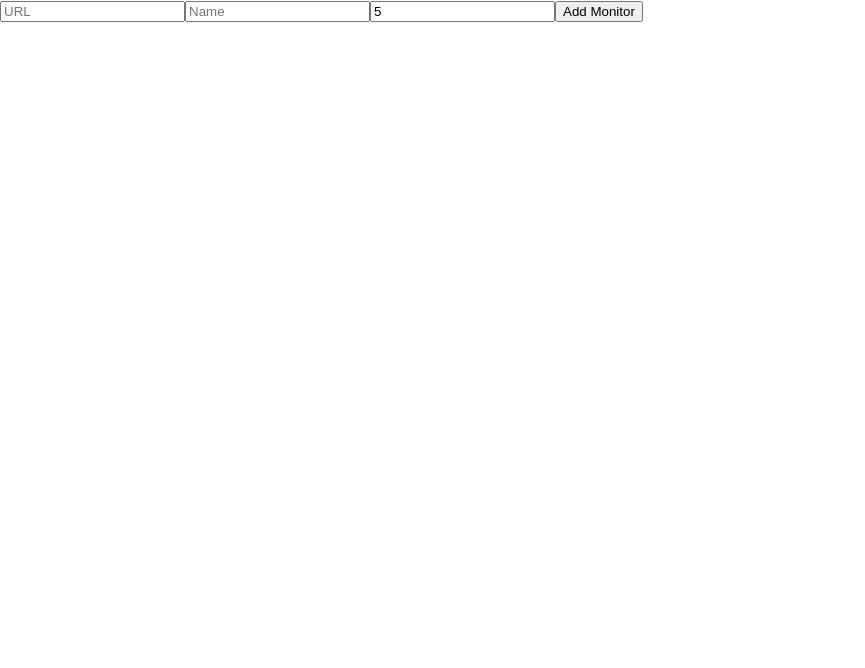
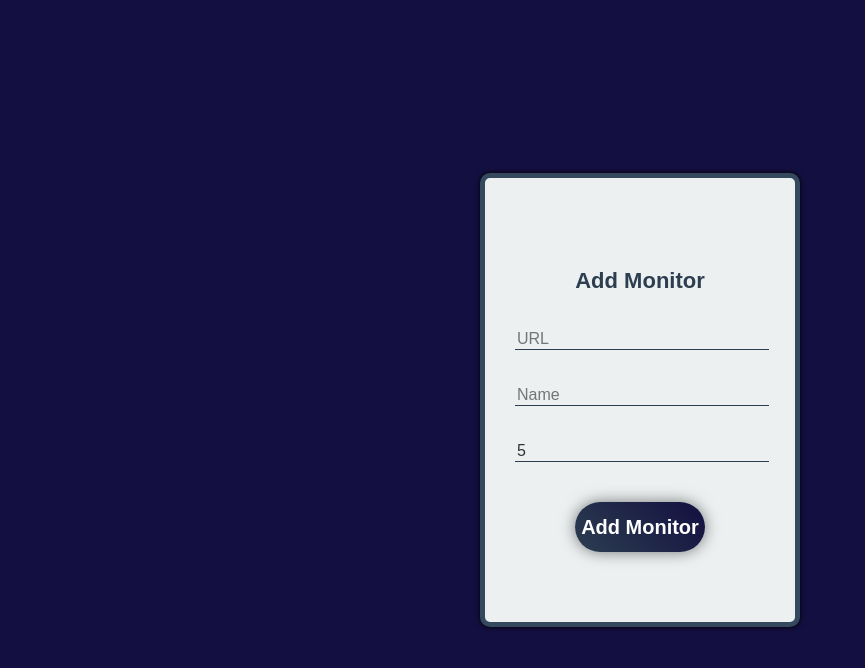
Before and after one commit to xNobody/URL-Health-Monitor, a React (Create React App) app in the folder frontend/: page /add-monitor in a window 1280 px wide. Shown: the top 668 px of the page, without its empty margins (0-865 px from the left). Built offline with nearby package versions, Linux system fonts and the light colour scheme.

Commit message:
Add log in and style pages

```diff
--- /dev/null
+++ b/frontend/src/components/Dashboard.css
@@ -0,0 +1,62 @@
+body {
+    margin: 0;
+    padding: 0;
+    background-color: #130f40;
+    background-position: center;
+    font-family: sans-serif;
+    color: #2c3e50;
+}
+
+.dashboard-container {
+    width: 90%;
+    max-width: 1200px;
+    background-color: #ecf0f1;
+    margin: 50px auto;
+    padding: 20px;
+    border: 5px solid #34495e;
+    border-radius: 10px;
+    box-shadow: 0px 0px 5px #000;
+}
+
+.dashboard-container h1 {
+    text-align: center;
+    font-size: 28px;
+    margin-bottom: 20px;
+}
+
+.dashboard-container .monitor {
+    margin-bottom: 20px;
+    padding: 10px;
+    border-bottom: 1px solid #34495e;
+}
+
+.dashboard-container .monitor h2 {
+    font-size: 22px;
+    margin: 0;
+}
+
+.dashboard-container .monitor p {
+    margin: 5px 0;
+}
+
+.dashboard-container .monitor button {
+    border: none;
+    outline: none;
+    height: 40px;
+    background: linear-gradient(45deg, #2c3e50, #130f40);
+    color: #ffffff;
+    font-size: 16px;
+    font-weight: bold;
+    border-radius: 20px;
+    box-shadow: 0px 0px 10px rgba(0, 0, 0, 0.5);
+    transition: background 0.5s, color 0.5s, box-shadow 0.5s;
+    display: block;
+    margin: 10px 0;
+}
+
+.dashboard-container .monitor button:hover {
+    cursor: pointer;
+    background: linear-gradient(45deg, #130f40, #2c3e50);
+    color: #ffffff;
+    box-shadow: 0px 0px 15px rgba(0, 0, 0, 0.7);
+}
--- a/frontend/src/components/Dashboard.js
+++ b/frontend/src/components/Dashboard.js
@@ -2,6 +2,7 @@ import React, { useEffect, useState } from 'react';
 import axios from 'axios';
 import { Line } from 'react-chartjs-2';
 import { Chart as ChartJS, ArcElement, Tooltip, Legend, LineElement, CategoryScale, LinearScale, PointElement } from 'chart.js';
+import './Dashboard.css'; // Import the CSS file
 
 ChartJS.register(ArcElement, Tooltip, Legend, LineElement, CategoryScale, LinearScale, PointElement);
 
@@ -55,10 +56,10 @@ const Dashboard = () => {
   };
 
   return (
-    <div>
+    <div className="dashboard-container">
       <h1>Monitored URLs</h1>
       {monitors.map(monitor => (
-        <div key={monitor.id}>
+        <div key={monitor.id} className="monitor">
           <h2>{monitor.name}</h2>
           <p>URL: {monitor.url}</p>
           <p>Status: {monitor.status || 'Unknown'}</p>
--- /dev/null
+++ b/frontend/src/components/Login.css
@@ -0,0 +1,100 @@
+body {
+    margin: 0;
+    padding: 0;
+    background-color: #130f40;
+    background-position: center;
+    font-family: sans-serif;
+    color: #2c3e50;
+}
+
+.login-container {
+    width: 320px;
+    height: 420px;
+    background-color: #ecf0f1;
+    top: 50%;
+    left: 50%;
+    position: absolute;
+    transform: translate(-50%, -50%);
+    box-sizing: border-box;
+    padding: 70px 30px;
+    border: 5px solid #34495e;
+    border-radius: 10px;
+    box-shadow: 0px 0px 5px #000;
+}
+
+.avatar {
+    width: 100px;
+    height: 100px;
+    position: absolute;
+    top: -50px;
+    left: calc(50% - 50px);
+    border: 5px solid #34495e;
+    border-radius: 50%;
+    box-shadow: 0px 0px 5px #000;
+}
+
+.login-container h1 {
+    margin: 0;
+    padding: 20px 0 20px 0;
+    text-align: center;
+    font-size: 22px;
+}
+
+.login-container label {
+    margin: 0;
+    padding: 0;
+    font-weight: bold;
+}
+
+.login-container input {
+    width: 100%;
+    margin-bottom: 20px;
+}
+
+.login-container input[type="email"], .login-container input[type="password"] {
+    border: none;
+    border-bottom: 1px solid #2c3e50;
+    outline: none;
+    background: none;
+    color: #333333;
+    font-size: 16px;
+    margin-top: 15px;
+}
+
+.login-container button {
+    border: none;
+    outline: none;
+    height: 50px;
+    background: linear-gradient(45deg, #2c3e50, #130f40);
+    color: #ffffff;
+    font-size: 20px;
+    font-weight: bold;
+    border-radius: 25px;
+    box-shadow: 0px 0px 15px rgba(0, 0, 0, 0.5);
+    transition: background 0.5s, color 0.5s, box-shadow 0.5s;
+    display: block;
+    margin: 20px auto 0 auto;
+}
+
+.login-container button:hover {
+    cursor: pointer;
+    background: linear-gradient(45deg, #130f40, #2c3e50);
+    color: #ffffff;
+    box-shadow: 0px 0px 20px rgba(0, 0, 0, 0.7);
+}
+
+.login-container a {
+    text-decoration: none;
+    font-size: 12px;
+    line-height: 20px;
+    color: #2c3e50;
+}
+
+.login-container a:hover {
+    text-decoration: underline;
+}
+
+.login-container p {
+    text-align: center;
+    color: red;
+}
--- a/frontend/src/components/Login.js
+++ b/frontend/src/components/Login.js
@@ -1,6 +1,7 @@
 import React, { useState } from 'react';
 import axios from 'axios';
 import { useNavigate } from 'react-router-dom';
+import './Login.css'; // Import the CSS file
 
 const Login = () => {
   const [email, setEmail] = useState('');
@@ -35,7 +36,7 @@ const Login = () => {
   };
 
   return (
-    <div>
+    <div className="login-container">
       <h1>Login</h1>
       <form onSubmit={handleSubmit}>
         <div>
--- /dev/null
+++ b/frontend/src/components/MonitorForm.css
@@ -0,0 +1,73 @@
+body {
+    margin: 0;
+    padding: 0;
+    background-color: #130f40;
+    background-position: center;
+    font-family: sans-serif;
+    color: #2c3e50;
+}
+
+.monitor-form-container {
+    width: 320px;
+    height: auto;
+    background-color: #ecf0f1;
+    top: 50%;
+    left: 50%;
+    position: absolute;
+    transform: translate(-50%, -50%);
+    box-sizing: border-box;
+    padding: 70px 30px;
+    border: 5px solid #34495e;
+    border-radius: 10px;
+    box-shadow: 0px 0px 5px #000;
+}
+
+.monitor-form-container h1 {
+    margin: 0;
+    padding: 20px 0 20px 0;
+    text-align: center;
+    font-size: 22px;
+}
+
+.monitor-form-container label {
+    margin: 0;
+    padding: 0;
+    font-weight: bold;
+}
+
+.monitor-form-container input {
+    width: 100%;
+    margin-bottom: 20px;
+}
+
+.monitor-form-container input[type="text"], .monitor-form-container input[type="number"] {
+    border: none;
+    border-bottom: 1px solid #2c3e50;
+    outline: none;
+    background: none;
+    color: #333333;
+    font-size: 16px;
+    margin-top: 15px;
+}
+
+.monitor-form-container button {
+    border: none;
+    outline: none;
+    height: 50px;
+    background: linear-gradient(45deg, #2c3e50, #130f40);
+    color: #ffffff;
+    font-size: 20px;
+    font-weight: bold;
+    border-radius: 25px;
+    box-shadow: 0px 0px 15px rgba(0, 0, 0, 0.5);
+    transition: background 0.5s, color 0.5s, box-shadow 0.5s;
+    display: block;
+    margin: 20px auto 0 auto; /* Center the button */
+}
+
+.monitor-form-container button:hover {
+    cursor: pointer;
+    background: linear-gradient(45deg, #130f40, #2c3e50);
+    color: #ffffff;
+    box-shadow: 0px 0px 20px rgba(0, 0, 0, 0.7);
+}
--- a/frontend/src/components/MonitorForm.js
+++ b/frontend/src/components/MonitorForm.js
@@ -1,5 +1,6 @@
 import React, { useState } from 'react';
 import axios from 'axios';
+import './MonitorForm.css';
 
 const MonitorForm = () => {
   const [formData, setFormData] = useState({
@@ -11,8 +12,8 @@ const MonitorForm = () => {
 
   const handleSubmit = (e) => {
     e.preventDefault();
-    console.log('Form Data:', formData); // Add this line to debug form data
-    axios.post('https://localhost:3000/api/url_monitors', { url_monitor: formData }) // Ensure the URL matches your Rails server URL and uses HTTPS
+    console.log('Form Data:', formData);
+    axios.post('http://localhost:3000/api/url_monitors', { url_monitor: formData })
       .then(response => {
         alert('Monitor added successfully!');
         window.location.href = '/';
@@ -24,6 +25,8 @@ const MonitorForm = () => {
   };
 
   return (
+    <div className="monitor-form-container">
+      <h1>Add Monitor</h1>
       <form onSubmit={handleSubmit}>
         <input
           type="text"
@@ -41,10 +44,12 @@ const MonitorForm = () => {
           type="number"
           placeholder="Check Interval"
           value={formData.check_interval}
+          min='5'
           onChange={(e) => setFormData({ ...formData, check_interval: e.target.value })}
         />
         <button type="submit">Add Monitor</button>
       </form>
+    </div>
   );
 };
 
```
Lines whose indentation alone changed are shown as unchanged.
